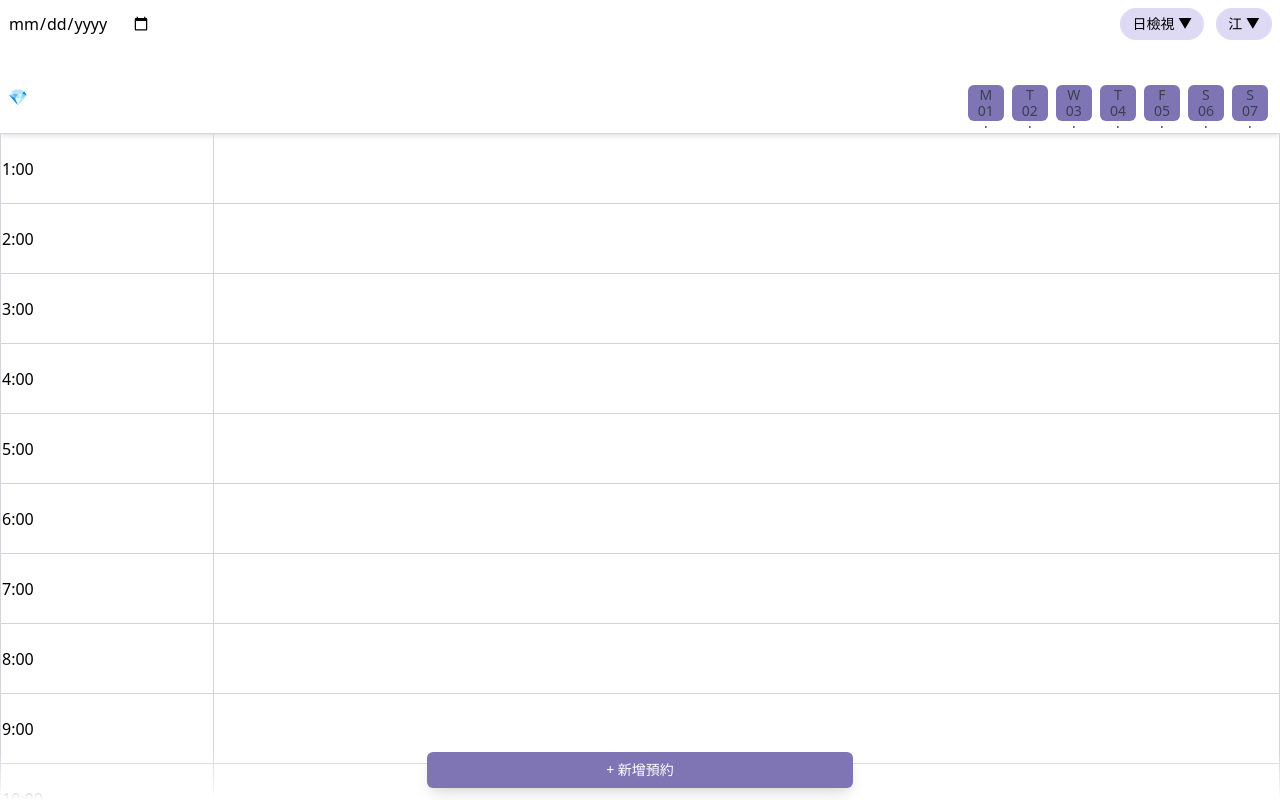
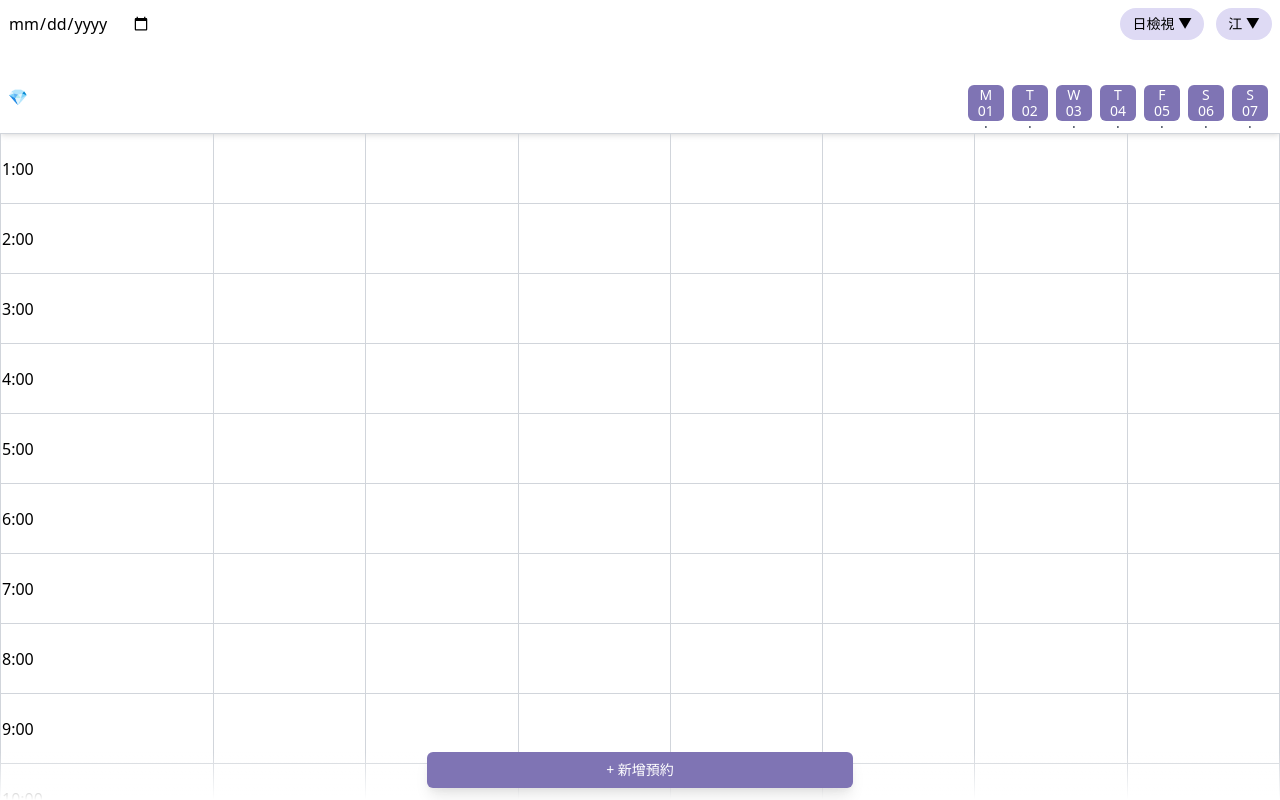
Before and after one commit to Proladon/Calendar-reservation, a Vue app: page / in a window 1280 px wide. Built offline with nearby package versions, Linux system fonts and the light colour scheme.

Commit message:
dayView - time period select | cahnge viewMode

```diff
--- a/src/App.vue
+++ b/src/App.vue
@@ -17,6 +17,9 @@ export default {
   components: {
     Headbar,
     DateTable
+  },
+  mounted(){
+    // get today date
   }
 }
 </script>
@@ -29,7 +32,7 @@ html, body, #app{
 
 .footer{
   @apply flex justify-center absolute bottom-0;
-  @apply w-full bg-gradient-to-t from-white to-transparent;
+  @apply w-full bg-gradient-to-t from-white to-transparent pointer-events-none;
 }
 
 .reservation-btn{
--- a/src/components/DateTable.vue
+++ b/src/components/DateTable.vue
@@ -1,9 +1,12 @@
 <template>
    <div class="date-table">
-       <table>
+       <table >
            <!-- day view -->
-           <tbody class="day-mode" v-if="viewMode === 'day'">
-               <tr v-for="hours in 24" :key="`${hours}h`">
+           <tbody class="day-mode" v-show="viewMode === 'week'">
+               <tr v-for="hours in 24"
+                   :key="`${hours}h`"
+                   @click="weekSelected(hours, $event.target)">
+
                    <td class="time-period">{{hours}}:00</td>
                    <td></td>
                    <td></td>
@@ -16,10 +19,10 @@
            </tbody>
 
            <!-- week view -->
-           <tbody class="week-mode" v-if="viewMode === 'week'">
+           <tbody class="week-mode" v-show="viewMode === 'day'">
                <tr v-for="hours in 24" :key="`${hours}h`">
                    <td class="time-period">{{hours}}:00</td>
-                   <td></td>
+                   <td @click="daySelected(hours, $event.target)"></td>
                </tr>
            </tbody>
 
@@ -32,6 +35,31 @@
        name: 'DateTable',
        computed:{
            viewMode(){return this.$store.state.viewMode}
+       },
+       data(){
+           return{
+               selected:[]
+           }
+       },
+       methods:{
+           weekSelected(hours, el){
+               const week = Array.from(el.parentElement.children).indexOf(el)
+               console.log(week, hours)
+           },
+           daySelected(hours, el){
+               el.style.background = '#E5E5E5'
+               const selected = this.selected
+               if(selected.includes(hours)){
+                   selected.splice(selected.indexOf(hours), 1)
+                   el.style.background = ''
+               }
+               else{
+                   selected.push(hours)
+               }
+           },
+           clear(){
+               this.selected.length = 0
+           }
        }
    }
 </script>
@@ -41,16 +69,16 @@
     overflow: scroll;
     width: 100%;
     height: 100%;
-    @apply h-5/6;
+    @apply h-5/6 pb-12;
 
 }
 table{
     width: 100%;
 }
+
 table, th, td {
   border: 1px solid black;
   @apply border border-gray-300;
-
 }
 
 td{
--- a/src/components/Headbar.vue
+++ b/src/components/Headbar.vue
@@ -6,7 +6,7 @@
       <input type="date" name="" id="">
       <div class="cur-date">
       </div>
-      <div class="view change-btn">日檢視 ▼</div>
+      <div class="view change-btn" @click="changeMode">日檢視 ▼</div>
       <div class="user change-btn">江 ▼</div>
 
     </div>
@@ -40,7 +40,23 @@ export default {
     return{
       dayEnTitle: ['M', 'T', 'W', 'T', 'F', 'S', 'S'],
     }
+  },
+  computed:{
+    viewMode(){return this.$store.state.viewMode}
+  },
+  methods:{
+    changeMode(){
+      switch(this.viewMode){
+        case 'day':
+          this.$store.commit('CHANGE_VIEWMODE', 'week')
+          break
+        case 'week':
+          this.$store.commit('CHANGE_VIEWMODE', 'day')
+          break
+      }
+    }
   }
+
 
 }
 </script>
@@ -94,7 +110,7 @@ export default {
 
 .selected{
   background-color: #7F74B4;
-  @apply rounded-md
+  @apply rounded-md text-white;
 }
 
 </style>
--- a/src/store/index.js
+++ b/src/store/index.js
@@ -5,16 +5,27 @@ Vue.use(Vuex)
 
 export default new Vuex.Store({
   state: {
-    curDate: '',
+    today: '',
+    current: '',
     viewMode: 'week' // day | week
   },
   mutations: {
     UPDATE_CURDATE: (state, date) => {
       state.curDate = date
+    },
+
+    CHANGE_VIEWMODE: (state, mode) => {
+      state.viewMode = mode
     }
+
   },
   actions: {
   },
   modules: {
+  },
+  getters:{
+    // dateInfo: (state) => {
+
+    // }
   }
 })
```
